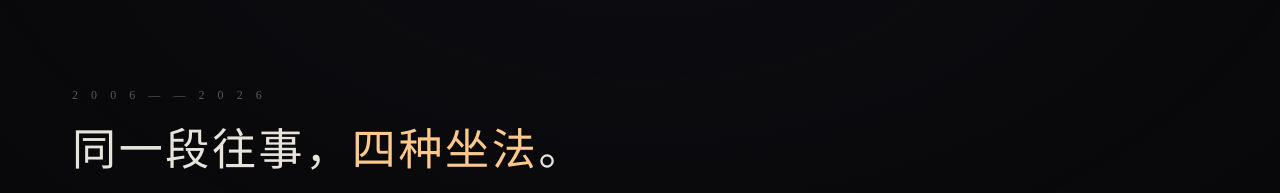
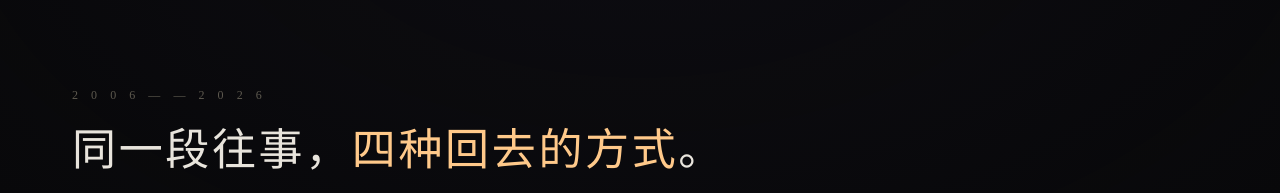
Before and after one commit to yeahdongcn/feixue-cp, a plain HTML site: page index.html in a window 1280 px wide. Shown: the top 193 px of the page. Drawn offline with Linux system fonts and the light colour scheme.

Commit message:
入口页：把'四种坐法'改成'四种回去的方式'

```diff
--- a/index.html
+++ b/index.html
@@ -3,7 +3,7 @@
 <head>
 <meta charset="utf-8">
 <meta name="viewport" content="width=device-width, initial-scale=1, viewport-fit=cover">
-<title>不下车 · 三个版本</title>
+<title>不下车 · 四个版本</title>
 <style>
   :root{ --bg:#08080a; --fg:#e8e4dc; --dim:#8d877a; --dim2:#5d594f; --acc:#ffc98a; --line:#262420; }
   *{ box-sizing:border-box; margin:0; padding:0; }
@@ -61,7 +61,7 @@
 <body>
 <header>
   <div class="kicker">2 0 0 6 — — 2 0 2 6</div>
-  <h1>同一段往事，<em>四种坐法</em>。</h1>
+  <h1>同一段往事，<em>四种回去的方式</em>。</h1>
   <p class="sub">
     许飞和厉娜，同届，同宿舍，一个冠军一个季军。此后二十年，互相扶持过，也互相消耗过，七年断了联系，
     又在同一档节目里重新坐在了一起。三个小游戏 + 一个能扮演她们的游戏，共用这一份底色。
```
